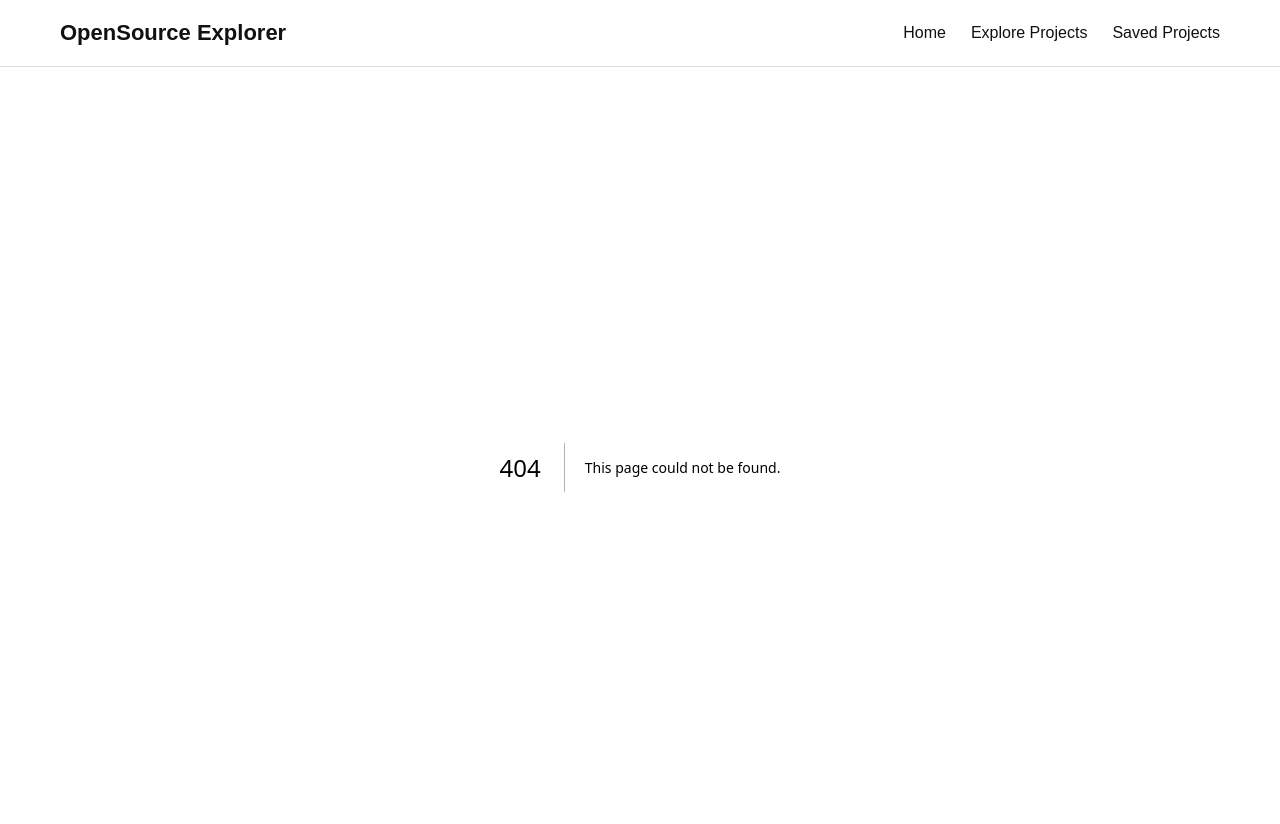
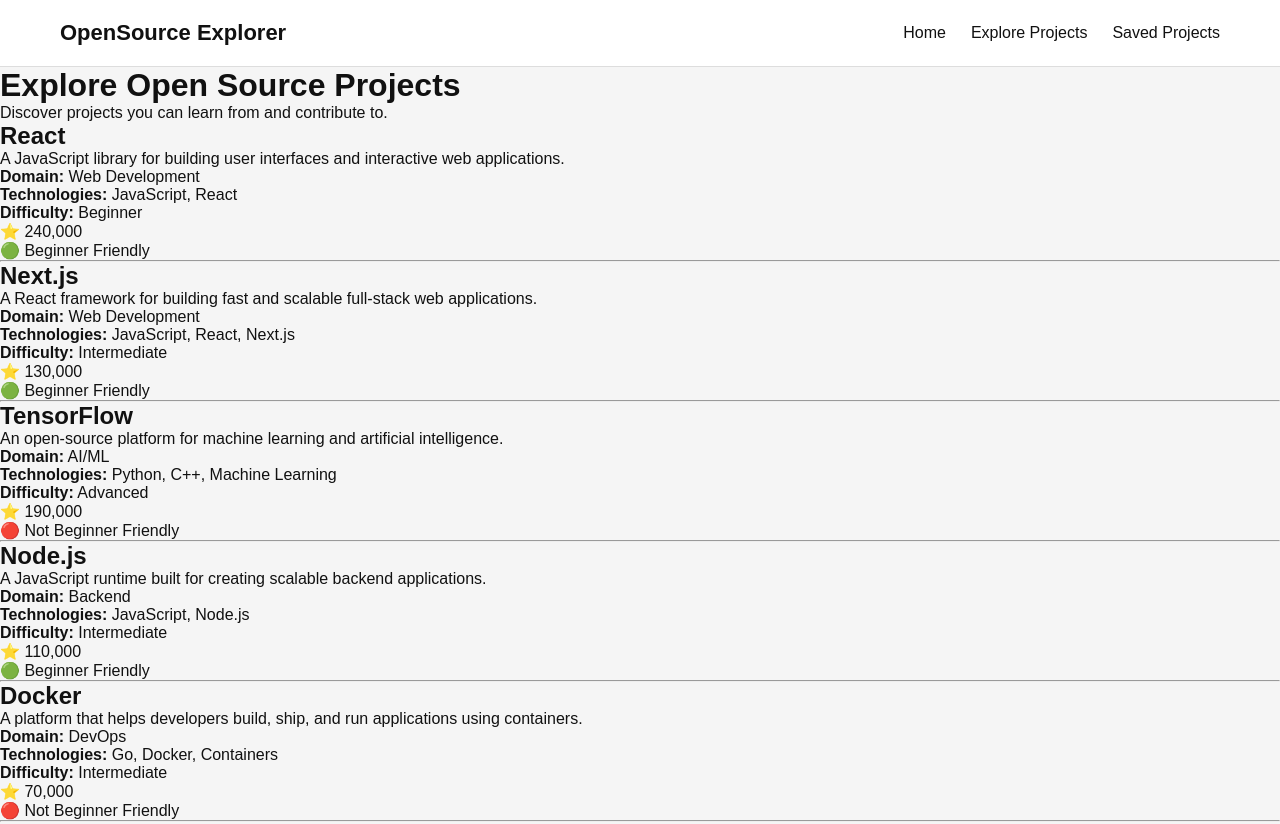
Before and after one commit to soham598-12/ProjectExplorer, a Next.js app: page /projects in a window 1280 px wide. Before the commit this address had no page. Shown: the top 824 px of the page. Built offline with nearby package versions, Linux system fonts and the light colour scheme.

Commit message:
Added Projects

```diff
--- /dev/null
+++ b/app/projects/page.tsx
@@ -0,0 +1,44 @@
+import { projects } from "../../data/projects";
+
+export default function ProjectsPage() {
+  return (
+    <main>
+      <h1>Explore Open Source Projects</h1>
+
+      <p>Discover projects you can learn from and contribute to.</p>
+
+      <div>
+        {projects.map((project) => (
+          <div key={project.id}>
+            <h2>{project.name}</h2>
+
+            <p>{project.description}</p>
+
+            <p>
+              <strong>Domain:</strong> {project.domain}
+            </p>
+
+            <p>
+              <strong>Technologies:</strong>{" "}
+              {project.technologies.join(", ")}
+            </p>
+
+            <p>
+              <strong>Difficulty:</strong> {project.difficulty}
+            </p>
+
+            <p>⭐ {project.stars.toLocaleString()}</p>
+
+            <p>
+              {project.beginnerFriendly
+                ? "🟢 Beginner Friendly"
+                : "🔴 Not Beginner Friendly"}
+            </p>
+
+            <hr />
+          </div>
+        ))}
+      </div>
+    </main>
+  );
+}
```
